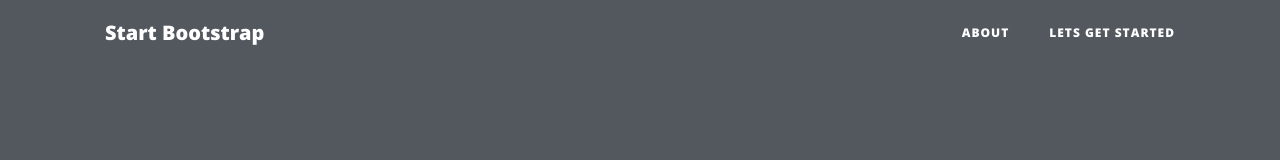
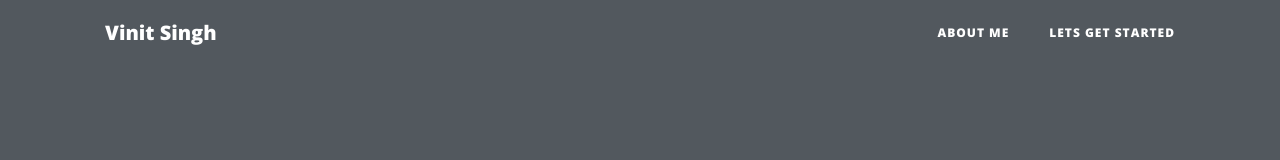
Before and after one commit to vinitsingh44/blog, a plain HTML site: page post.html in a window 1280 px wide. Shown: the top 160 px of the page. Drawn offline with nearby package versions, Linux system fonts and the light colour scheme.

Commit message:
Update post.html

```diff
--- a/post.html
+++ b/post.html
@@ -28,7 +28,7 @@
     <!-- Navigation -->
     <nav class="navbar navbar-expand-lg navbar-light fixed-top" id="mainNav">
       <div class="container">
-        <a class="navbar-brand" href="index.html">Start Bootstrap</a>
+        <a class="navbar-brand" href="index.html">Vinit Singh</a>
         <button class="navbar-toggler navbar-toggler-right" type="button" data-toggle="collapse" data-target="#navbarResponsive" aria-controls="navbarResponsive" aria-expanded="false" aria-label="Toggle navigation">
           Menu
           <i class="fa fa-bars"></i>
@@ -36,7 +36,7 @@
         <div class="collapse navbar-collapse" id="navbarResponsive">
           <ul class="navbar-nav ml-auto">
             <li class="nav-item">
-              <a class="nav-link" href="about.html">About</a>
+              <a class="nav-link" href="about.html">About Me</a>
             </li>
             <li class="nav-item">
               <a class="nav-link" href="post.html">Lets get started</a>
```
